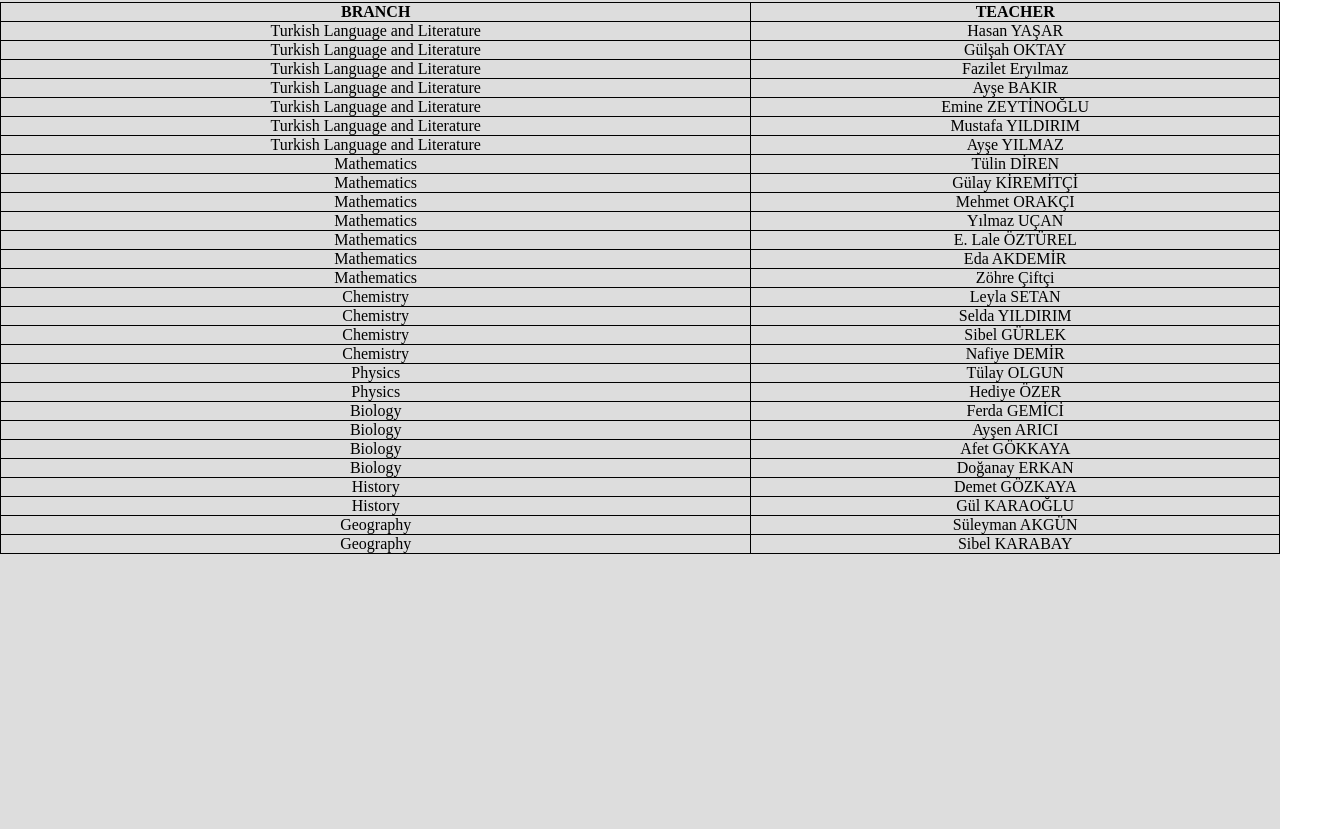
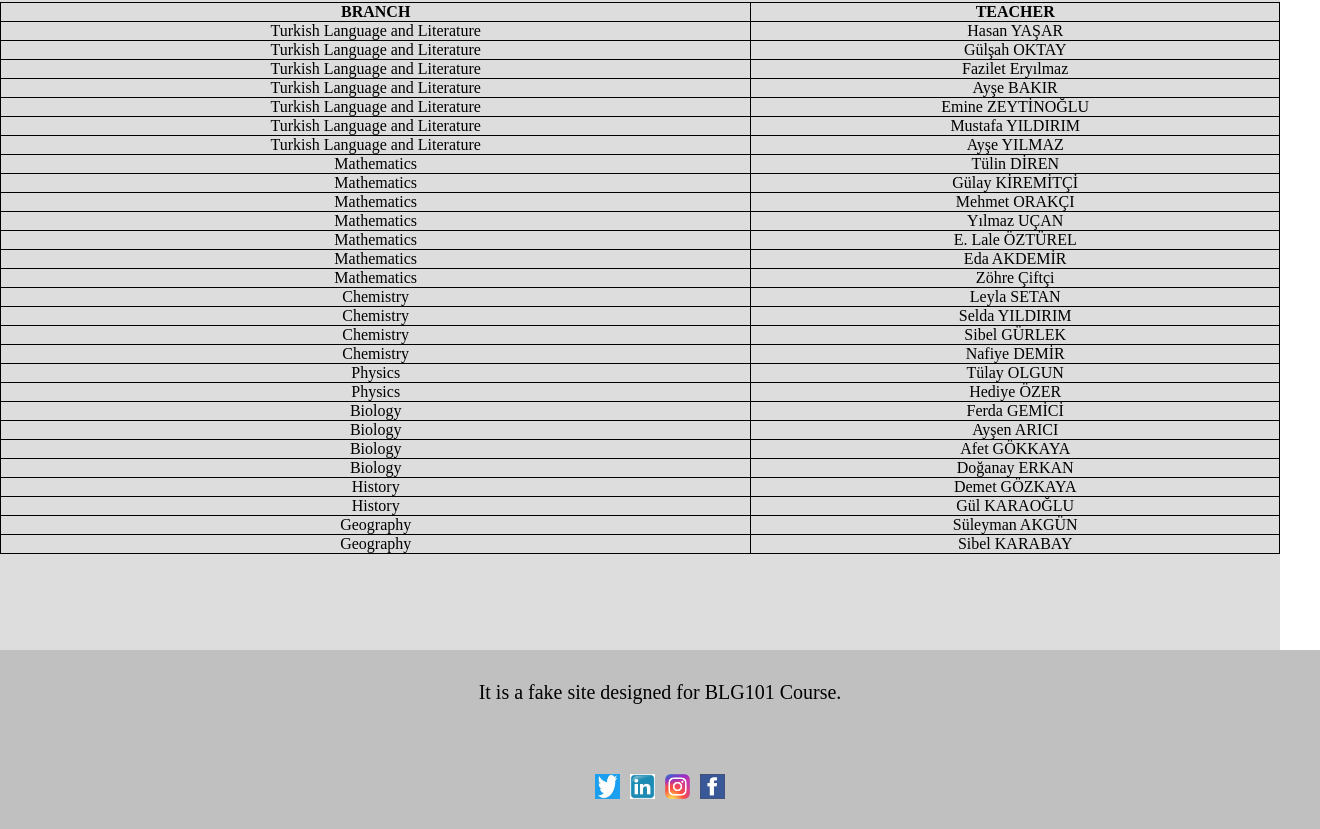
Before and after one commit to itu-itis/assignment-1-ituitis20-erdoganer19, a plain HTML site: page Öğretmenlerimiz.html in a window 1280 px wide. Shown: the part 621-1450 px from the top of the page, 1320 px wide, since content can reach past the window. Drawn offline with Linux system fonts and the light colour scheme.

Commit message:
Update Öğretmenlerimiz.html

```diff
--- a/Öğretmenlerimiz.html
+++ b/Öğretmenlerimiz.html
@@ -245,6 +245,12 @@ ul {
 
 
   </table>
-</div></div>
+<footer>
+		<p id="footerP">It is a fake site designed for BLG101 Course.</p><br>
+		<a href="https://twitter.com/drbinnazridvan" target="_blank"><img src="twitter.jpeg" width="25" height="25" alt="twitter"></a>
+						 <a href="https://www.linkedin.com/company/dr-binnaz-ege-dr-rıdvan-ege-anadolu-lisesi/" target="_blank"><img src="linkedin.jpeg" width="25" height="25" alt="linkedin"></a>
+						 <a href="https://www.instagram.com/drbinnazridvanegeal/" target="_blank"><img src="instagram.png" width="25" height="25" alt="instagram"></a>
+						 <a href="https://tr-tr.facebook.com/pages/category/Education/Dr-Binnaz-Ege-Dr-Rıdvan-Ege-Anadolu-Lisesi-974878679287929/" target="_blank"><img src="facebook.jpeg" width="25" height="25" alt="facebook"></a>
+			</footer></div></div>
  </body>
 </html>
```
